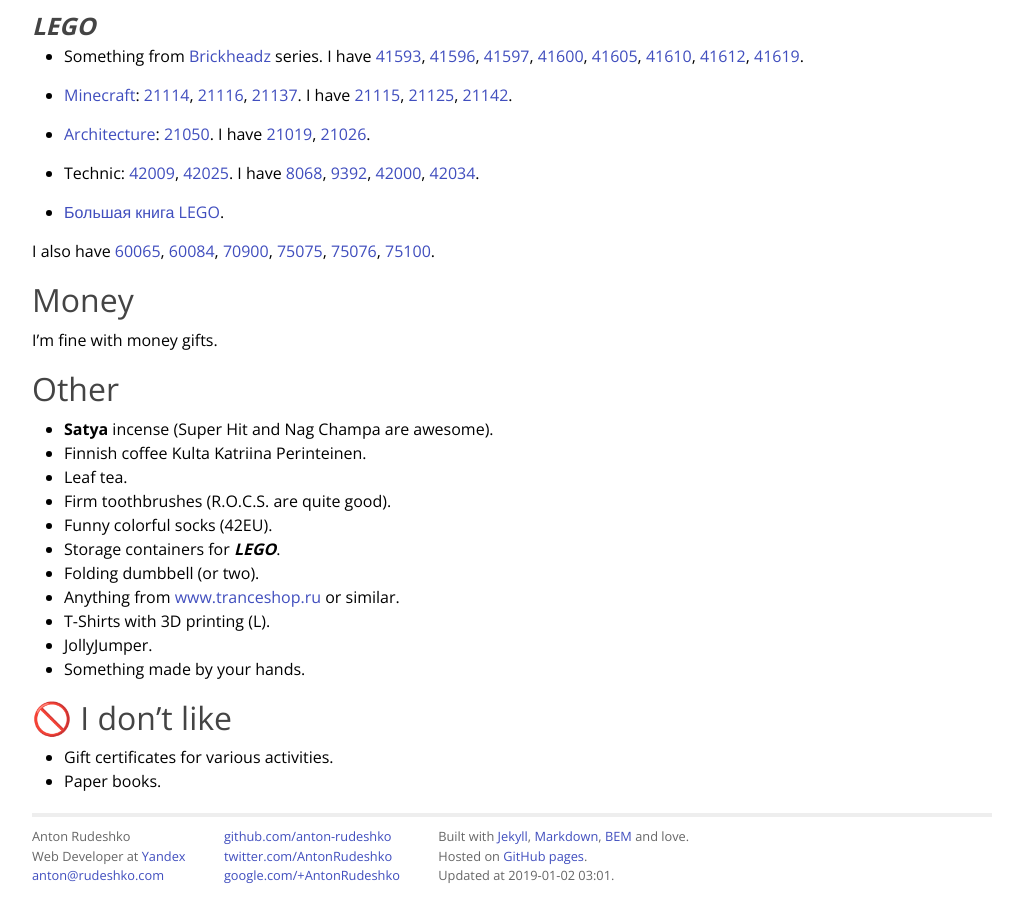
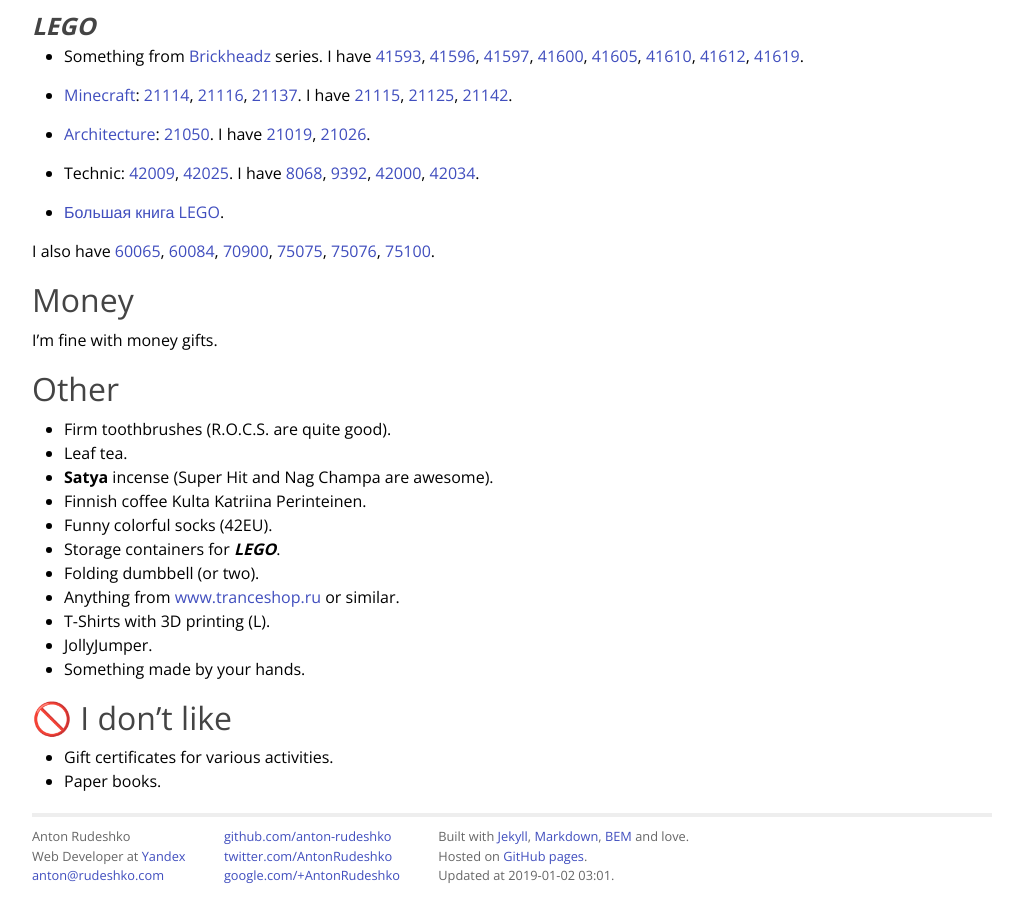
Before and after one commit to anton-rudeshko/anton-rudeshko.github.io, a Jekyll site: the page built from wishlist/index.md, in a window 1280 px wide and 900 px high, scrolled down 1301 px. Shown: the whole window, without its empty margins (128-1151 px from the left). Built offline with Jekyll 4.4.1, drawn with Linux system fonts in a browser that asks for light colours; comment, search, counter and statistics services are not loaded.

```diff
--- a/wishlist/index.md
+++ b/wishlist/index.md
@@ -136,10 +136,10 @@ I'm fine with money gifts.
 
 ## Other
 
+* Firm toothbrushes (R.O.C.S. are quite good).
+* Leaf tea.
 * **Satya** incense (Super Hit and Nag Champa are awesome).
 * Finnish coffee Kulta Katriina Perinteinen.
-* Leaf tea.
-* Firm toothbrushes (R.O.C.S. are quite good).
 * Funny colorful socks (42EU).
 * Storage containers for ***LEGO***.
 * Folding dumbbell (or two).
```
